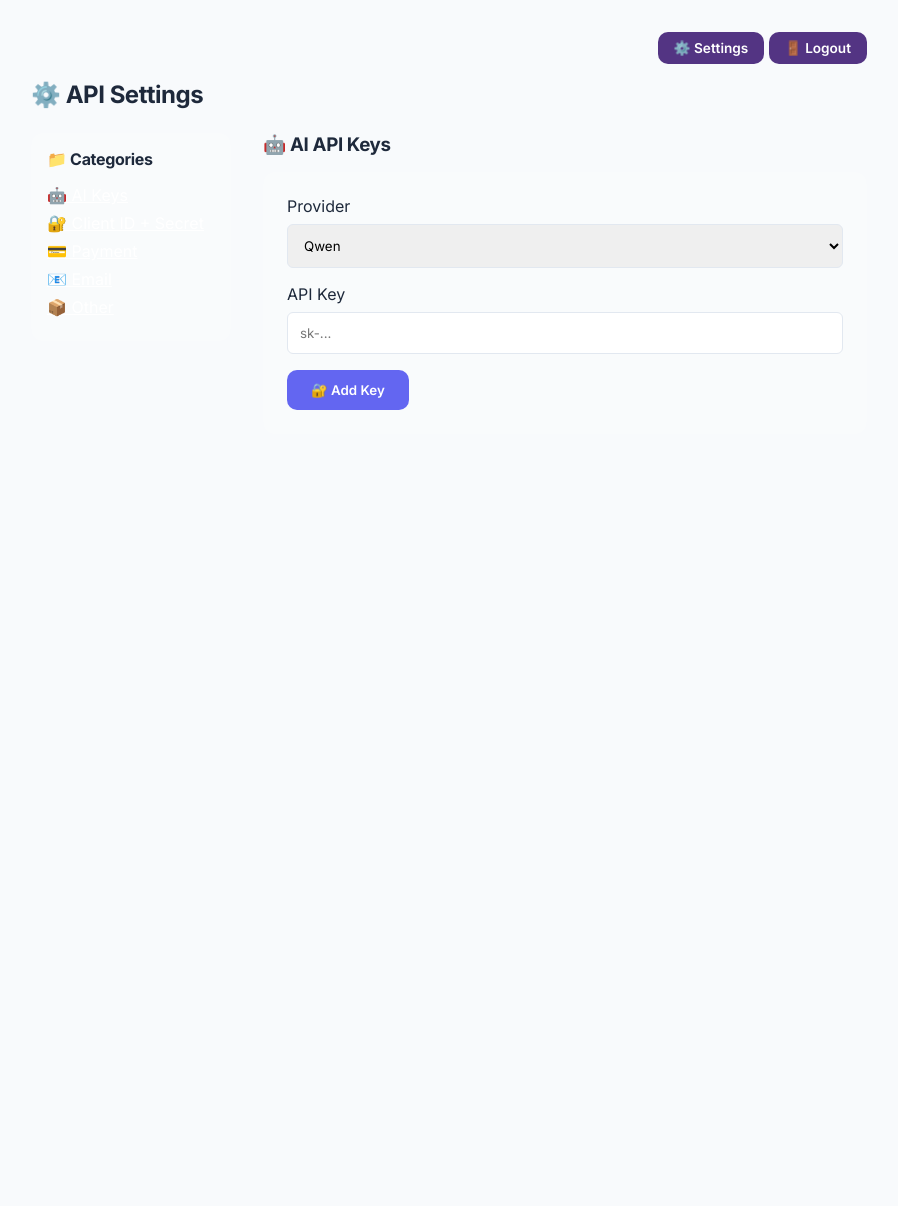
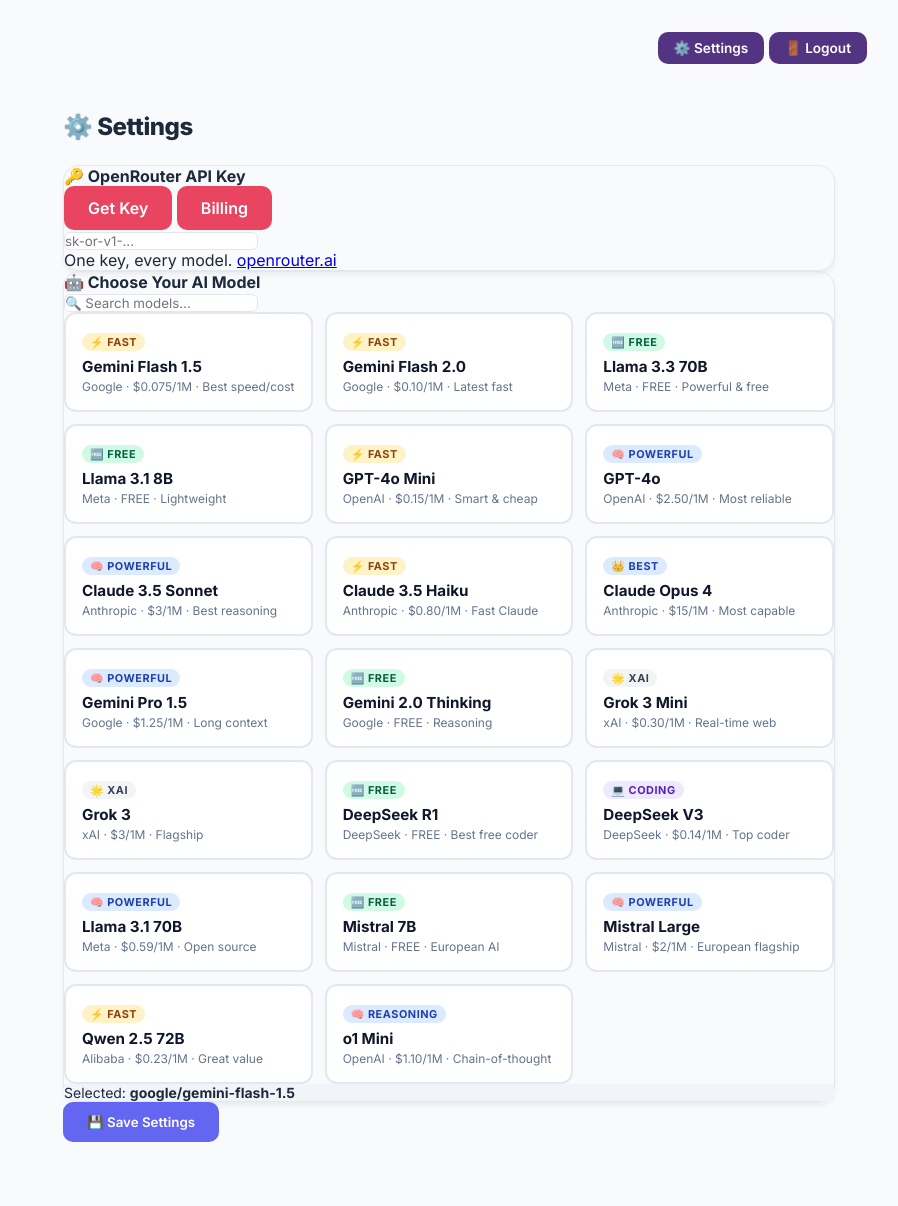
Before and after one commit to Liberty-Emporium/jays-keep-your-secrets, a Flask app: page /settings in a window 1280 px wide. Shown: the part 111-1317 px from the top of the page, without its empty margins (191-1089 px from the left). Before the commit the page ends 521 px from the top, so only its background shows below. Run offline with Flask 2, Linux system fonts and the light colour scheme; the visitor is signed in with stand-in values (Sample User, id 1).

Commit message:
Replace multi-provider settings with OpenRouter model picker — 20 models searchable

```diff
--- a/templates/settings.html
+++ b/templates/settings.html
@@ -1,139 +1,157 @@
-{% extends "base.html" %}
-
-{% block title %}API Settings{% endblock %}
-
+{% extends 'base.html' %}
+{% block title %}Settings | Jay's Keep Your Secrets{% endblock %}
 {% block content %}
-<h2>⚙️ API Settings</h2>
-
-<div style="display: flex; gap: 2rem; margin-top: 1.5rem;">
-    <div style="width: 200px; flex-shrink: 0;">
-        <div style="background: rgba(255,255,255,0.1); border-radius: 12px; padding: 1rem;">
-            <h3 style="margin-bottom: 1rem; font-size: 1rem;">📁 Categories</h3>
-            <ul style="list-style: none; padding: 0;">
-                <li style="margin-bottom: 0.5rem;"><a href="#" onclick="showCategory('ai')" style="color: #fff;">🤖 AI Keys</a></li>
-                <li style="margin-bottom: 0.5rem;"><a href="#" onclick="showCategory('oauth')" style="color: #fff;">🔐 Client ID + Secret</a></li>
-                <li style="margin-bottom: 0.5rem;"><a href="#" onclick="showCategory('payment')" style="color: #fff;">💳 Payment</a></li>
-                <li style="margin-bottom: 0.5rem;"><a href="#" onclick="showCategory('email')" style="color: #fff;">📧 Email</a></li>
-                <li style="margin-bottom: 0.5rem;"><a href="#" onclick="showCategory('other')" style="color: #fff;">📦 Other</a></li>
-            </ul>
+<div class="container py-4" style="max-width:860px;">
+  <h2 style="font-weight:800;letter-spacing:-0.03em;margin-bottom:1.5rem;">⚙️ Settings</h2>
+  {% with messages = get_flashed_messages(with_categories=true) %}
+    {% for cat, msg in messages %}
+      <div class="alert alert-{{ 'success' if cat == 'success' else 'danger' }} alert-dismissible" role="alert">
+        {{ msg }}<button type="button" class="btn-close" data-bs-dismiss="alert"></button>
+      </div>
+    {% endfor %}
+  {% endwith %}
+  <form method="POST">
+    <div class="card mb-4">
+      <div class="card-header d-flex align-items-center justify-content-between">
+        <span style="font-weight:700;font-size:1rem;">🔑 OpenRouter API Key</span>
+        <div class="d-flex gap-2">
+          <a href="https://openrouter.ai/keys" target="_blank" class="btn btn-sm btn-outline-primary">Get Key</a>
+          <a href="https://openrouter.ai/credits" target="_blank" class="btn btn-sm btn-outline-secondary">Billing</a>
         </div>
       </div>
-
-    <div style="flex: 1;">
-        <!-- AI Keys -->
-        <div id="ai-section" class="category-section">
-            <h3>🤖 AI API Keys</h3>
-            <form method="POST" style="background: rgba(255,255,255,0.1); padding: 1.5rem; border-radius: 12px; margin-top: 1rem;">
-                <input type="hidden" name="category" value="ai">
-                <div style="margin-bottom: 1rem;">
-                    <label style="display: block; margin-bottom: 0.5rem;">Provider</label>
-                    <select name="provider" style="width: 100%; padding: 0.75rem; border-radius: 8px; border: none;">
-                        <option value="qwen">Qwen</option>
-                        <option value="anthropic">Anthropic</option>
-                        <option value="groq">Groq</option>
-                        <option value="xai">xAI</option>
-                    </select>
+      <div class="card-body">
+        <input type="password" name="openrouter_key" class="form-control" value="{{ current_key or '' }}" placeholder="sk-or-v1-...">
+        <div class="form-text mt-1">One key, every model. <a href="https://openrouter.ai" target="_blank">openrouter.ai</a></div>
+        {% if key_set %}<div class="mt-2"><span class="badge bg-success">✓ Key saved</span></div>{% endif %}
       </div>
-                <div style="margin-bottom: 1rem;">
-                    <label style="display: block; margin-bottom: 0.5rem;">API Key</label>
-                    <input type="password" name="key" placeholder="sk-..." required style="width: 100%; padding: 0.75rem; border-radius: 8px; border: none;">
     </div>
-                <button type="submit" class="btn">🔐 Add Key</button>
-            </form>
+    <div class="card mb-4">
+      <div class="card-header"><span style="font-weight:700;font-size:1rem;">🤖 Choose Your AI Model</span></div>
+      <div class="card-body">
+        <input type="text" id="modelSearch" class="form-control mb-3" placeholder="🔍 Search models..." oninput="filterModels()">
+        <div id="modelGrid" style="display:grid;grid-template-columns:repeat(auto-fill,minmax(240px,1fr));gap:0.75rem;">
+          <div class="model-card {%if current_model == 'google/gemini-flash-1.5'%}selected{%endif%}" onclick="selectModel('google/gemini-flash-1.5')" data-name="Gemini Flash 1.5 Google ⚡ Fast">
+            <div class="model-badge" style="background:#fef3c7;color:#92400e;">⚡ Fast</div>
+            <div class="model-name">Gemini Flash 1.5</div>
+            <div class="model-meta">Google · $0.075/1M · Best speed/cost</div>
           </div>
-
-        <!-- OAuth / Client ID + Secret -->
-        <div id="oauth-section" class="category-section" style="display: none;">
-            <h3>🔐 Client ID + Secret</h3>
-            <p style="opacity: 0.7;">For Square, Stripe, Google OAuth, etc.</p>
-            <form method="POST" style="background: rgba(255,255,255,0.1); padding: 1.5rem; border-radius: 12px; margin-top: 1rem;">
-                <input type="hidden" name="category" value="oauth">
-                <div style="margin-bottom: 1rem;">
-                    <label style="display: block; margin-bottom: 0.5rem;">Provider</label>
-                    <select name="provider" style="width: 100%; padding: 0.75rem; border-radius: 8px; border: none;">
-                        <option value="square">Square</option>
-                        <option value="stripe">Stripe</option>
-                        <option value="google">Google</option>
-                        <option value="github">GitHub</option>
-                        <option value="aws">AWS</option>
-                    </select>
+          <div class="model-card {%if current_model == 'google/gemini-flash-2.0'%}selected{%endif%}" onclick="selectModel('google/gemini-flash-2.0')" data-name="Gemini Flash 2.0 Google ⚡ Fast">
+            <div class="model-badge" style="background:#fef3c7;color:#92400e;">⚡ Fast</div>
+            <div class="model-name">Gemini Flash 2.0</div>
+            <div class="model-meta">Google · $0.10/1M · Latest fast</div>
           </div>
-                <div style="margin-bottom: 1rem;">
-                    <label style="display: block; margin-bottom: 0.5rem;">Client ID</label>
-                    <input type="text" name="client_id" placeholder="Enter client ID..." required style="width: 100%; padding: 0.75rem; border-radius: 8px; border: none;">
+          <div class="model-card {%if current_model == 'meta-llama/llama-3.3-70b-instruct:free'%}selected{%endif%}" onclick="selectModel('meta-llama/llama-3.3-70b-instruct:free')" data-name="Llama 3.3 70B Meta 🆓 Free">
+            <div class="model-badge" style="background:#d1fae5;color:#065f46;">🆓 Free</div>
+            <div class="model-name">Llama 3.3 70B</div>
+            <div class="model-meta">Meta · FREE · Powerful & free</div>
           </div>
-                <div style="margin-bottom: 1rem;">
-                    <label style="display: block; margin-bottom: 0.5rem;">Client Secret</label>
-                    <input type="password" name="client_secret" placeholder="Enter client secret..." required style="width: 100%; padding: 0.75rem; border-radius: 8px; border: none;">
+          <div class="model-card {%if current_model == 'meta-llama/llama-3.1-8b-instruct:free'%}selected{%endif%}" onclick="selectModel('meta-llama/llama-3.1-8b-instruct:free')" data-name="Llama 3.1 8B Meta 🆓 Free">
+            <div class="model-badge" style="background:#d1fae5;color:#065f46;">🆓 Free</div>
+            <div class="model-name">Llama 3.1 8B</div>
+            <div class="model-meta">Meta · FREE · Lightweight</div>
           </div>
-                <button type="submit" class="btn">🔐 Add Credentials</button>
-            </form>
+          <div class="model-card {%if current_model == 'openai/gpt-4o-mini'%}selected{%endif%}" onclick="selectModel('openai/gpt-4o-mini')" data-name="GPT-4o Mini OpenAI ⚡ Fast">
+            <div class="model-badge" style="background:#fef3c7;color:#92400e;">⚡ Fast</div>
+            <div class="model-name">GPT-4o Mini</div>
+            <div class="model-meta">OpenAI · $0.15/1M · Smart & cheap</div>
           </div>
-
-        <!-- Payment -->
-        <div id="payment-section" class="category-section" style="display: none;">
-            <h3>💳 Payment</h3>
-            <form method="POST" style="background: rgba(255,255,255,0.1); padding: 1.5rem; border-radius: 12px; margin-top: 1rem;">
-                <input type="hidden" name="category" value="payment">
-                <div style="margin-bottom: 1rem;">
-                    <label style="display: block; margin-bottom: 0.5rem;">Provider</label>
-                    <select name="provider" style="width: 100%; padding: 0.75rem; border-radius: 8px; border: none;">
-                        <option value="square">Square</option>
-                        <option value="stripe">Stripe</option>
-                        <option value="paypal">PayPal</option>
-                    </select>
+          <div class="model-card {%if current_model == 'openai/gpt-4o'%}selected{%endif%}" onclick="selectModel('openai/gpt-4o')" data-name="GPT-4o OpenAI 🧠 Powerful">
+            <div class="model-badge" style="background:#dbeafe;color:#1e40af;">🧠 Powerful</div>
+            <div class="model-name">GPT-4o</div>
+            <div class="model-meta">OpenAI · $2.50/1M · Most reliable</div>
           </div>
-                <div style="margin-bottom: 1rem;">
-                    <label style="display: block; margin-bottom: 0.5rem;">API Key</label>
-                    <input type="password" name="key" required style="width: 100%; padding: 0.75rem; border-radius: 8px; border: none;">
+          <div class="model-card {%if current_model == 'anthropic/claude-3.5-sonnet'%}selected{%endif%}" onclick="selectModel('anthropic/claude-3.5-sonnet')" data-name="Claude 3.5 Sonnet Anthropic 🧠 Powerful">
+            <div class="model-badge" style="background:#dbeafe;color:#1e40af;">🧠 Powerful</div>
+            <div class="model-name">Claude 3.5 Sonnet</div>
+            <div class="model-meta">Anthropic · $3/1M · Best reasoning</div>
           </div>
-                <button type="submit" class="btn">🔐 Add</button>
-            </form>
+          <div class="model-card {%if current_model == 'anthropic/claude-3.5-haiku'%}selected{%endif%}" onclick="selectModel('anthropic/claude-3.5-haiku')" data-name="Claude 3.5 Haiku Anthropic ⚡ Fast">
+            <div class="model-badge" style="background:#fef3c7;color:#92400e;">⚡ Fast</div>
+            <div class="model-name">Claude 3.5 Haiku</div>
+            <div class="model-meta">Anthropic · $0.80/1M · Fast Claude</div>
           </div>
-
-        <!-- Email -->
-        <div id="email-section" class="category-section" style="display: none;">
-            <h3>📧 Email</h3>
-            <form method="POST" style="background: rgba(255,255,255,0.1); padding: 1.5rem; border-radius: 12px; margin-top: 1rem;">
-                <input type="hidden" name="category" value="email">
-                <div style="margin-bottom: 1rem;">
-                    <label style="display: block; margin-bottom: 0.5rem;">Provider</label>
-                    <select name="provider" style="width: 100%; padding: 0.75rem; border-radius: 8px; border: none;">
-                        <option value="sendgrid">SendGrid</option>
-                        <option value="mailgun">Mailgun</option>
-                    </select>
+          <div class="model-card {%if current_model == 'anthropic/claude-opus-4'%}selected{%endif%}" onclick="selectModel('anthropic/claude-opus-4')" data-name="Claude Opus 4 Anthropic 👑 Best">
+            <div class="model-badge" style="background:#dbeafe;color:#1e40af;">👑 Best</div>
+            <div class="model-name">Claude Opus 4</div>
+            <div class="model-meta">Anthropic · $15/1M · Most capable</div>
           </div>
-                <div style="margin-bottom: 1rem;">
-                    <label style="display: block; margin-bottom: 0.5rem;">API Key</label>
-                    <input type="password" name="key" required style="width: 100%; padding: 0.75rem; border-radius: 8px; border: none;">
+          <div class="model-card {%if current_model == 'google/gemini-pro-1.5'%}selected{%endif%}" onclick="selectModel('google/gemini-pro-1.5')" data-name="Gemini Pro 1.5 Google 🧠 Powerful">
+            <div class="model-badge" style="background:#dbeafe;color:#1e40af;">🧠 Powerful</div>
+            <div class="model-name">Gemini Pro 1.5</div>
+            <div class="model-meta">Google · $1.25/1M · Long context</div>
           </div>
-                <button type="submit" class="btn">🔐 Add</button>
-            </form>
+          <div class="model-card {%if current_model == 'google/gemini-2.0-flash-thinking-exp:free'%}selected{%endif%}" onclick="selectModel('google/gemini-2.0-flash-thinking-exp:free')" data-name="Gemini 2.0 Thinking Google 🆓 Free">
+            <div class="model-badge" style="background:#d1fae5;color:#065f46;">🆓 Free</div>
+            <div class="model-name">Gemini 2.0 Thinking</div>
+            <div class="model-meta">Google · FREE · Reasoning</div>
           </div>
-
-        <!-- Other -->
-        <div id="other-section" class="category-section" style="display: none;">
-            <h3>📦 Other</h3>
-            <form method="POST" style="background: rgba(255,255,255,0.1); padding: 1.5rem; border-radius: 12px; margin-top: 1rem;">
-                <input type="hidden" name="category" value="other">
-                <div style="margin-bottom: 1rem;">
-                    <label style="display: block; margin-bottom: 0.5rem;">Name</label>
-                    <input type="text" name="provider" required style="width: 100%; padding: 0.75rem; border-radius: 8px; border: none;">
+          <div class="model-card {%if current_model == 'x-ai/grok-3-mini-beta'%}selected{%endif%}" onclick="selectModel('x-ai/grok-3-mini-beta')" data-name="Grok 3 Mini xAI 🌟 xAI">
+            <div class="model-badge" style="background:#f3f4f6;color:#374151;">🌟 xAI</div>
+            <div class="model-name">Grok 3 Mini</div>
+            <div class="model-meta">xAI · $0.30/1M · Real-time web</div>
           </div>
-                <div style="margin-bottom: 1rem;">
-                    <label style="display: block; margin-bottom: 0.5rem;">API Key</label>
-                    <input type="password" name="key" required style="width: 100%; padding: 0.75rem; border-radius: 8px; border: none;">
+          <div class="model-card {%if current_model == 'x-ai/grok-3-beta'%}selected{%endif%}" onclick="selectModel('x-ai/grok-3-beta')" data-name="Grok 3 xAI 🌟 xAI">
+            <div class="model-badge" style="background:#f3f4f6;color:#374151;">🌟 xAI</div>
+            <div class="model-name">Grok 3</div>
+            <div class="model-meta">xAI · $3/1M · Flagship</div>
           </div>
-                <button type="submit" class="btn">🔐 Add</button>
-            </form>
+          <div class="model-card {%if current_model == 'deepseek/deepseek-r1:free'%}selected{%endif%}" onclick="selectModel('deepseek/deepseek-r1:free')" data-name="DeepSeek R1 DeepSeek 🆓 Free">
+            <div class="model-badge" style="background:#d1fae5;color:#065f46;">🆓 Free</div>
+            <div class="model-name">DeepSeek R1</div>
+            <div class="model-meta">DeepSeek · FREE · Best free coder</div>
+          </div>
+          <div class="model-card {%if current_model == 'deepseek/deepseek-chat'%}selected{%endif%}" onclick="selectModel('deepseek/deepseek-chat')" data-name="DeepSeek V3 DeepSeek 💻 Coding">
+            <div class="model-badge" style="background:#ede9fe;color:#5b21b6;">💻 Coding</div>
+            <div class="model-name">DeepSeek V3</div>
+            <div class="model-meta">DeepSeek · $0.14/1M · Top coder</div>
+          </div>
+          <div class="model-card {%if current_model == 'meta-llama/llama-3.1-70b-instruct'%}selected{%endif%}" onclick="selectModel('meta-llama/llama-3.1-70b-instruct')" data-name="Llama 3.1 70B Meta 🧠 Powerful">
+            <div class="model-badge" style="background:#dbeafe;color:#1e40af;">🧠 Powerful</div>
+            <div class="model-name">Llama 3.1 70B</div>
+            <div class="model-meta">Meta · $0.59/1M · Open source</div>
+          </div>
+          <div class="model-card {%if current_model == 'mistralai/mistral-7b-instruct:free'%}selected{%endif%}" onclick="selectModel('mistralai/mistral-7b-instruct:free')" data-name="Mistral 7B Mistral 🆓 Free">
+            <div class="model-badge" style="background:#d1fae5;color:#065f46;">🆓 Free</div>
+            <div class="model-name">Mistral 7B</div>
+            <div class="model-meta">Mistral · FREE · European AI</div>
+          </div>
+          <div class="model-card {%if current_model == 'mistralai/mistral-large'%}selected{%endif%}" onclick="selectModel('mistralai/mistral-large')" data-name="Mistral Large Mistral 🧠 Powerful">
+            <div class="model-badge" style="background:#dbeafe;color:#1e40af;">🧠 Powerful</div>
+            <div class="model-name">Mistral Large</div>
+            <div class="model-meta">Mistral · $2/1M · European flagship</div>
+          </div>
+          <div class="model-card {%if current_model == 'qwen/qwen-2.5-72b-instruct'%}selected{%endif%}" onclick="selectModel('qwen/qwen-2.5-72b-instruct')" data-name="Qwen 2.5 72B Alibaba ⚡ Fast">
+            <div class="model-badge" style="background:#fef3c7;color:#92400e;">⚡ Fast</div>
+            <div class="model-name">Qwen 2.5 72B</div>
+            <div class="model-meta">Alibaba · $0.23/1M · Great value</div>
+          </div>
+          <div class="model-card {%if current_model == 'openai/o1-mini'%}selected{%endif%}" onclick="selectModel('openai/o1-mini')" data-name="o1 Mini OpenAI 🧠 Reasoning">
+            <div class="model-badge" style="background:#dbeafe;color:#1e40af;">🧠 Reasoning</div>
+            <div class="model-name">o1 Mini</div>
+            <div class="model-meta">OpenAI · $1.10/1M · Chain-of-thought</div>
+          </div>
+        </div>
+        <input type="hidden" name="openrouter_model" id="selectedModel" value="{{ current_model or 'google/gemini-flash-1.5' }}">
+        <div class="mt-3 p-3 rounded" style="background:#f1f5f9;font-size:0.875rem;">
+          Selected: <strong id="selectedModelDisplay">{{ current_model or 'google/gemini-flash-1.5' }}</strong>
         </div>
       </div>
     </div>
-
+    <button type="submit" class="btn btn-primary btn-lg">💾 Save Settings</button>
+  </form>
+</div>
+<style>
+.model-card{border:2px solid #e2e8f0;border-radius:12px;padding:1rem;cursor:pointer;transition:all 0.15s ease;background:white;position:relative;}
+.model-card:hover{border-color:#6366f1;box-shadow:0 4px 12px rgba(99,102,241,.15);transform:translateY(-1px);}
+.model-card.selected{border-color:#6366f1;background:#eef2ff;box-shadow:0 0 0 2px rgba(99,102,241,.3);}
+.model-card.selected::after{content:'✓';position:absolute;top:8px;right:10px;color:#6366f1;font-weight:800;}
+.model-badge{font-size:0.68rem;font-weight:700;padding:2px 8px;border-radius:20px;display:inline-block;margin-bottom:6px;text-transform:uppercase;letter-spacing:.05em;}
+.model-name{font-weight:700;font-size:0.95rem;color:#0f172a;margin-bottom:3px;}
+.model-meta{font-size:0.75rem;color:#64748b;}
+.model-card.hidden{display:none;}
+</style>
 <script>
-function showCategory(cat) {
-    document.querySelectorAll('.category-section').forEach(el => el.style.display = 'none');
-    document.getElementById(cat + '-section').style.display = 'block';
-}
+function selectModel(id){document.querySelectorAll('.model-card').forEach(c=>c.classList.remove('selected'));event.currentTarget.classList.add('selected');document.getElementById('selectedModel').value=id;document.getElementById('selectedModelDisplay').textContent=id;}
+function filterModels(){const q=document.getElementById('modelSearch').value.toLowerCase();document.querySelectorAll('.model-card').forEach(card=>{const t=(card.dataset.name||'')+card.innerText;card.classList.toggle('hidden',!t.toLowerCase().includes(q));});}
 </script>
 {% endblock %}
```
Lines whose indentation alone changed are shown as unchanged.
